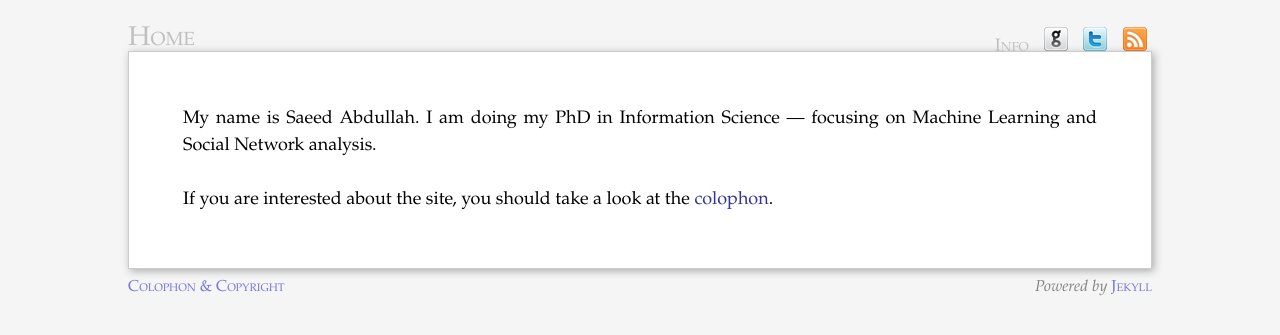
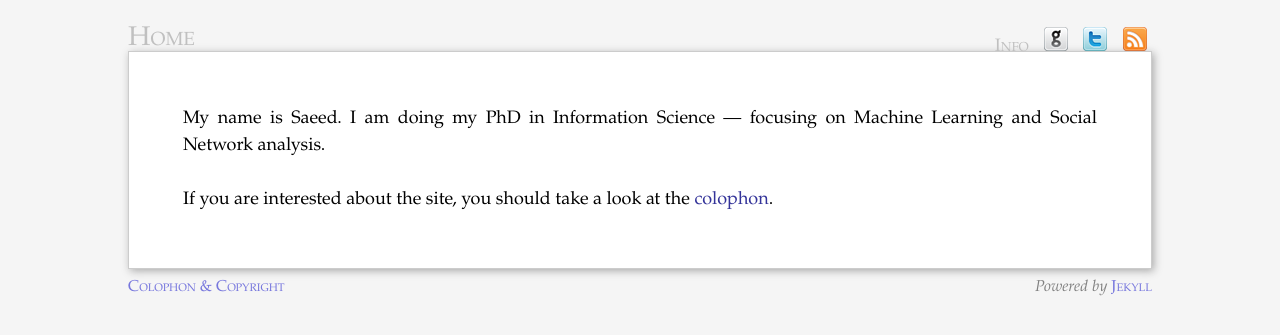
Before and after one commit to saeed-abdullah/saeed-abdullah.github.io, a Jekyll site: the page built from info/index.markdown, in a window 1280 px wide. Shown: the top 335 px of the page. Built offline with Jekyll 4.4.1, drawn with Linux system fonts in a browser that asks for light colours; Markdown is read by kramdown in place of the engine named in the settings.

Commit message:
Changes Info.

```diff
--- a/info/colophon.markdown
+++ b/info/colophon.markdown
@@ -14,4 +14,4 @@ terms  --- [Attribution-NonCommercial-ShareAlike 3.0 Unported (CC BY-NC-SA 3.0)]
 The content of the site is available at [github][github-blog] and licensed under [Attribution-NonCommercial-ShareAlike 3.0 Unported (CC BY-NC-SA 3.0)][cc-nc-sa] unless explicitly noted otherwise.
 
 [cc-nc-sa]: http://creativecommons.org/licenses/by-nc-sa/3.0/
-[github-blog]: http://github.com/saeed-abdullah
+[github-blog]: https://github.com/saeed-abdullah/saeedabdullah.com
--- a/info/index.markdown
+++ b/info/index.markdown
@@ -3,7 +3,7 @@ layout: name
 tile: Info
 ---
 
-My name is Saeed Abdullah. I am doing my PhD in Information Science --- focusing on Machine Learning and Social Network analysis.
+My name is Saeed. I am doing my PhD in Information Science --- focusing on Machine Learning and Social Network analysis.
 
 If you are interested about the site, you should take a look at the
 [colophon](/info/colophon.html).
```
